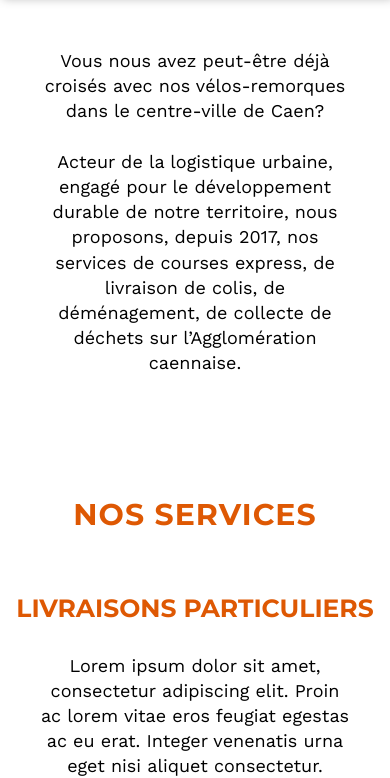
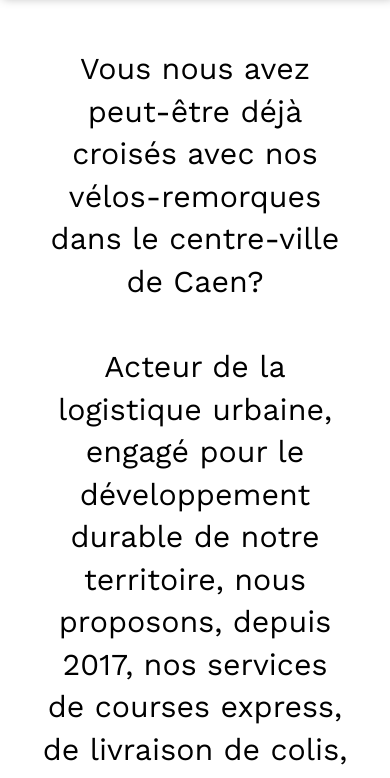
Before and after one commit to Freemantles/toutenvelo-site, a plain HTML site: page index.html in a window 390 px wide. Shown: the part 846-1624 px from the top of the page. Drawn offline with Linux system fonts and the light colour scheme.

Commit message:
Update style.css

```diff
--- a/style.css
+++ b/style.css
@@ -410,7 +410,7 @@ footer p {
 }
 
 
-/* 1250px-1400px */
+/* 1156px-1400px */
 
 @media screen and (max-width: 1400px) {
 	.homeimg {
@@ -440,9 +440,9 @@ footer p {
 }
 
 
-/* 1155px - 1399px - MOBILE NAVIGATION */
+/* 801px - 1155px - MOBILE NAVIGATION */
 
-@media screen and (max-width: 1200px) {
+@media screen and (max-width: 1155px) {
 	.homeimg {
 	background-image: url("suba-cut.jpg");
 	}
@@ -463,13 +463,15 @@ footer p {
 		margin-bottom: 140px;
 	}
 	h1 {
-		font-size: 30px;
+		font-size: 2.1em;
+		text-size-adjust: none;
 	}
 	h2 {
-		font-size: 25px;
+		font-size: 1.8em;
+		text-size-adjust: none;
 	}
 	.content-text {
-		font-size: 18px;
+		font-size: 1.4em;
 		text-size-adjust: none;
 	}
 	footer {
@@ -477,3 +479,20 @@ footer p {
 		margin: 0;
 	}
 }
+
+/*  799px and less*/
+
+@media screen and (max-width: 800px) {
+	h1 {
+		font-size: 2.7em;
+		text-size-adjust: none;
+	}
+	h2 {
+		font-size: 2.3em;
+		text-size-adjust: none;
+	}
+	.content-text {
+		font-size: 1.9em;
+		text-size-adjust: none;
+	}
+}
```
